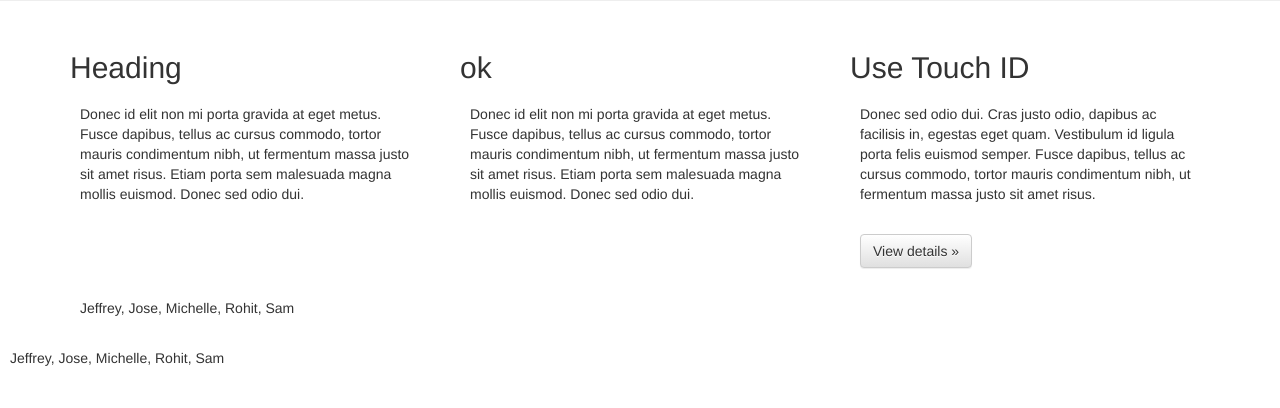
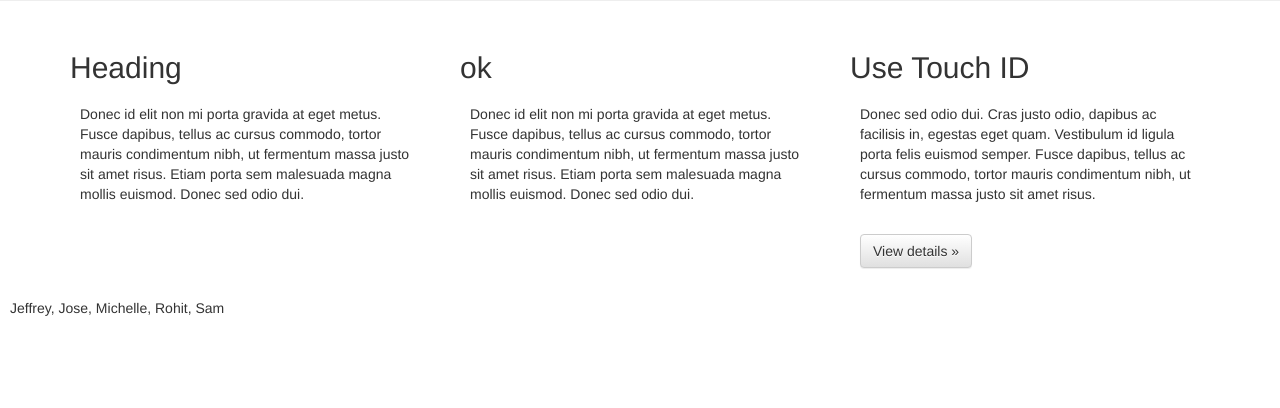
Before and after one commit to rohitdatta/clover-hackathon, a Flask app: page / in a window 1280 px wide. Shown: the part 430-838 px from the top of the page. After the commit the page ends 746 px from the top, so only its background shows below. Run offline with Flask 2, Linux system fonts and the light colour scheme; some libraries are stand-ins or nearby versions.

Commit message:
HTML fixes

```diff
--- a/AuthenticatorServer/app/notification.py
+++ b/AuthenticatorServer/app/notification.py
@@ -2,9 +2,7 @@ from apns import APNs, Frame, Payload
 import time
 
 def send_notification(token_hex, one_time_code):
-	print("SENDING NOTIF: {} {}".format(token_hex, one_time_code))
 	apns = APNs(use_sandbox=True, cert_file='auth_cert.pem', key_file='auth_key.pem')
-
 
 	payload = Payload(alert="Does {} appear on your screen?".format(one_time_code), sound="default", badge=1, custom={'code': one_time_code})
 	apns.gateway_server.send_notification(token_hex, payload)
--- a/AuthenticatorServer/app/templates/index.html
+++ b/AuthenticatorServer/app/templates/index.html
@@ -30,9 +30,6 @@
         </div>
       </div>
 
-      <footer class="footer">
-        <p>Jeffrey, Jose, Michelle, Rohit, Sam</p>
-      </footer>
     </div> <!-- /container -->
 
 
```
Also changed, not shown: AuthenticatorServer/app/templates/register.html (+0 -4 lines).
